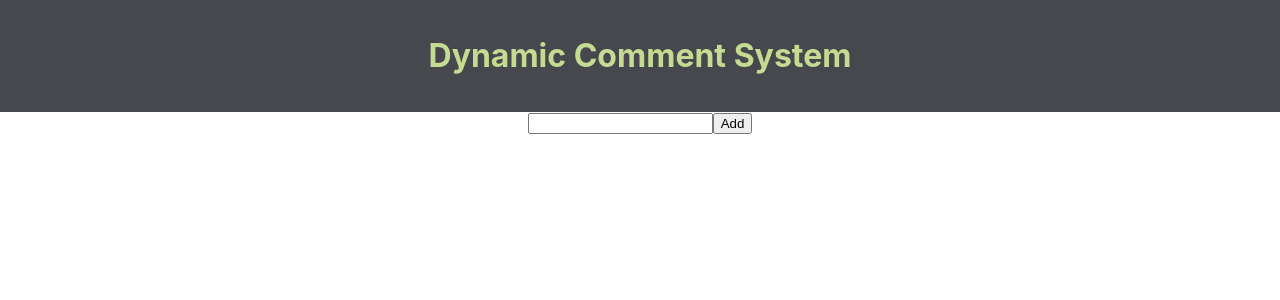
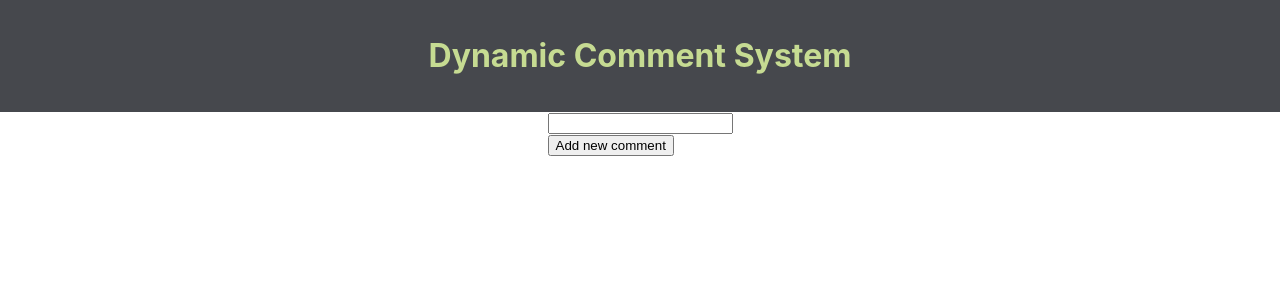
Before and after one commit to FarazIITK/murf_ai_round_one, a React (Create React App) app: page / in a window 1280 px wide. Shown: the top 300 px of the page. Built offline with nearby package versions, Linux system fonts and the light colour scheme.

Commit message:
Added class names to add comment component

```diff
--- a/src/Components/AddComment.tsx
+++ b/src/Components/AddComment.tsx
@@ -5,11 +5,14 @@ import { IComment } from '../App';
 
 interface IProp {
   comments: IComment[];
-  setComments: React.Dispatch<React.SetStateAction<IComment[]>>;
+  setComments: React.Dispatch<
+    React.SetStateAction<IComment[]>
+  >;
 }
 
 const AddComment = (props: IProp) => {
-  const [commentText, setCommentText] = useState<string>('');
+  const [commentText, setCommentText] =
+    useState<string>('');
 
   const handleCommentSubmit = () => {
     setCommentText('');
@@ -28,13 +31,23 @@ const AddComment = (props: IProp) => {
   };
 
   return (
-    <div>
-      <input
-        type="text"
-        value={commentText}
-        onChange={(e) => handleInputChange(e)}
-      />
-      <button onClick={handleCommentSubmit}>Add</button>
+    <div className="add-comment">
+      <div className="comment-input">
+        <div className="user-icon" />
+        <input
+          type="text"
+          value={commentText}
+          onChange={(e) => handleInputChange(e)}
+          className="comment-input-bar"
+        />
+      </div>
+
+      <button
+        onClick={handleCommentSubmit}
+        className="add-button"
+      >
+        Add new comment
+      </button>
     </div>
   );
 };
```
